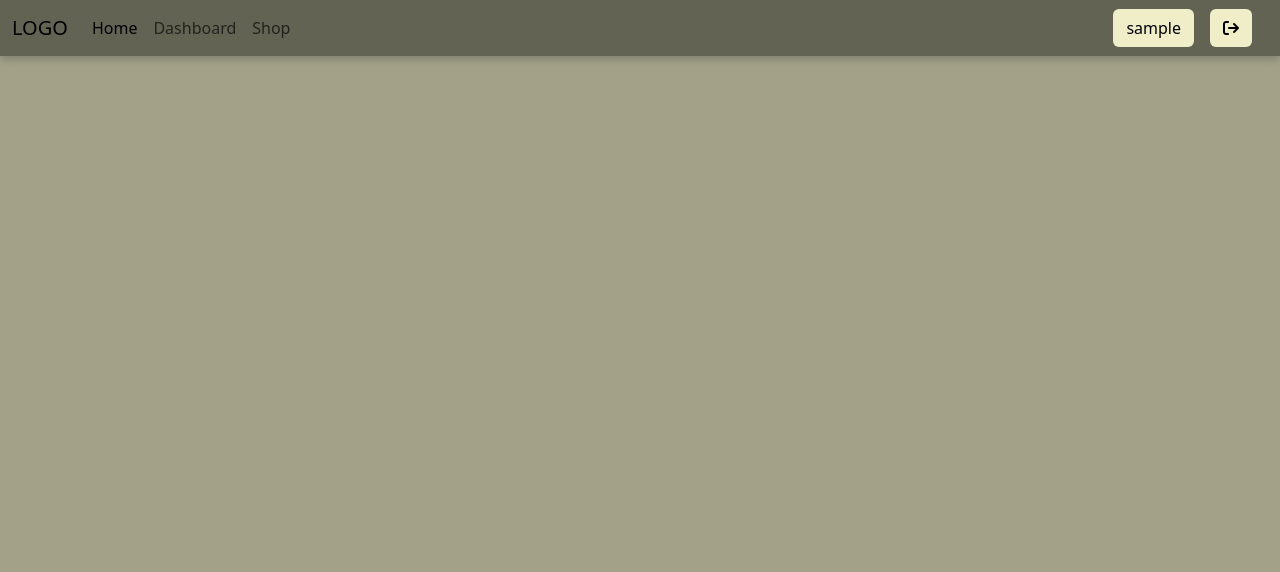
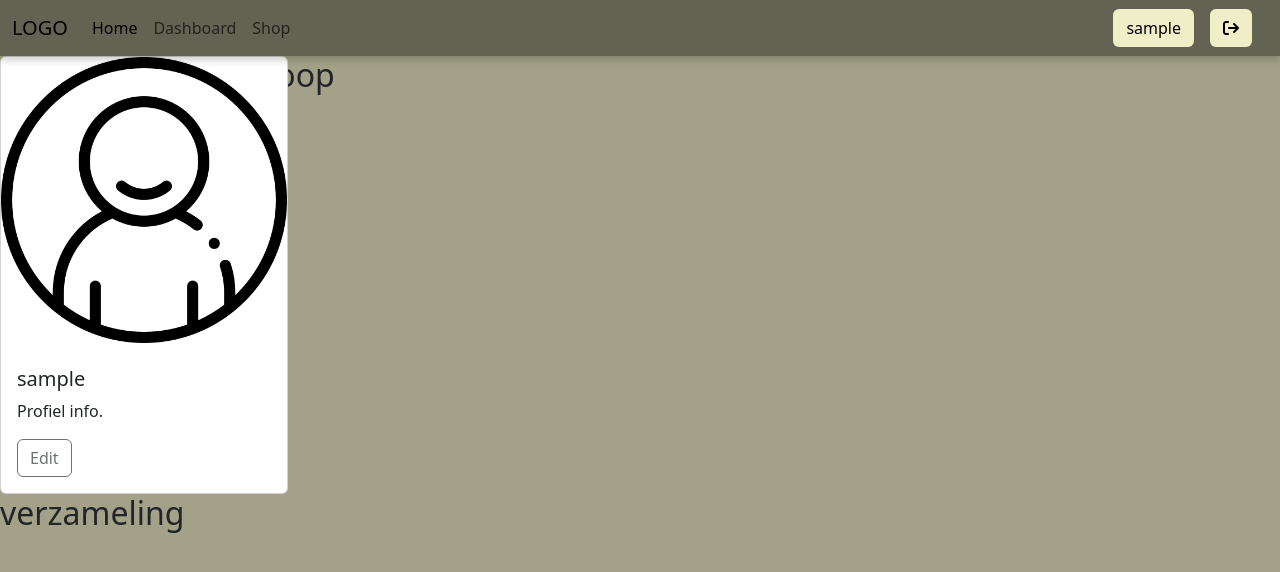
Before and after one commit to uhkz/verzamelaar, a PHP site: page /pages/profile.php in a window 1280 px wide. Shown: the top 572 px of the page. Run offline with PHP 8.4, Linux system fonts and the light colour scheme; the visitor is signed in with stand-in values (Sample User, id 1); some libraries are stand-ins or nearby versions.

Commit message:
begin van profiel pagina

```diff
--- a/index.php
+++ b/index.php
@@ -13,7 +13,7 @@
     <div class="row mt-5">
       <div class="col fs-4">Uitgelichte items</div>
     </div>
-    <!--row 3-->
+    <!--row 1-->
     <div class="items-grid row mt-4">
       <div class="col-sm lh-3 me-5">
         <img src="/media/car-example1.avif" alt="">
--- a/pages/profile.php
+++ b/pages/profile.php
@@ -1,3 +1,39 @@
 <?php
     include ('../header.php');
+    if (isset($_SESSION["username"])) {
+        $username = $_SESSION["username"];
+    }
 ?>
+
+
+<div class="row">
+    <div class="col-sm-2">
+<div class="card " style="width: 18rem;">
+  <img src="../media/profile.png" class="card-img-top" alt="...">
+  <div class="card-body">
+    <h5 class="card-title">
+        <?php
+        echo "<h5>$username</h5>"
+        ?>
+    </h5>
+    <p class="card-text">Profiel info.</p>
+    <a href="#" class="btn disabled">Edit</a>
+  </div>
+</div>
+</div>
+<div class="col-sm-6">
+    <h2>Te koop</h2>
+    <grid>
+</div>
+
+</div>
+</div>
+
+
+
+
+
+<div class="verzameling-container">
+    <h2>verzameling</h2>
+    <grid>
+</div>
```
Also changed, not shown: media/profile.png (added), style/main.css (line endings or trailing spaces).
